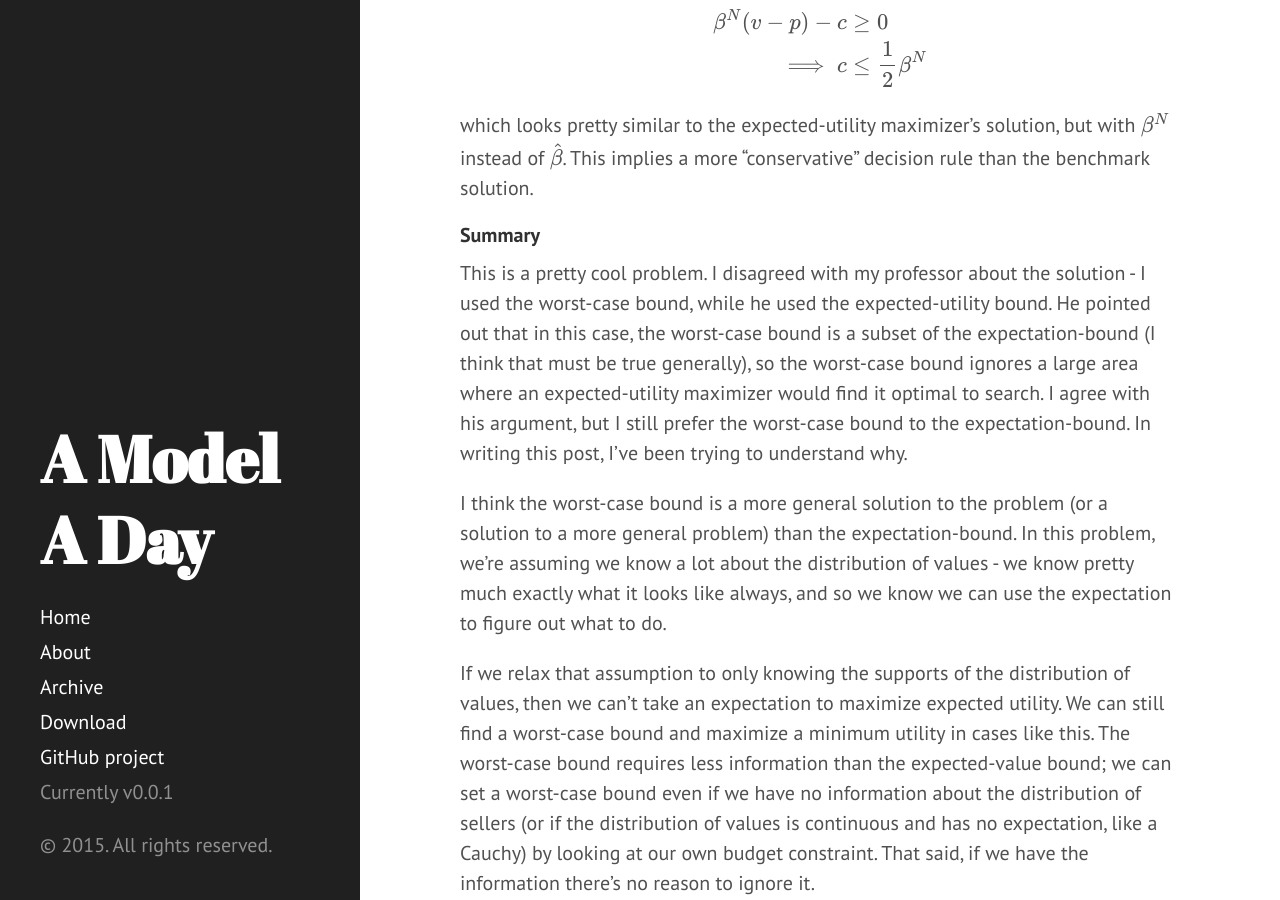
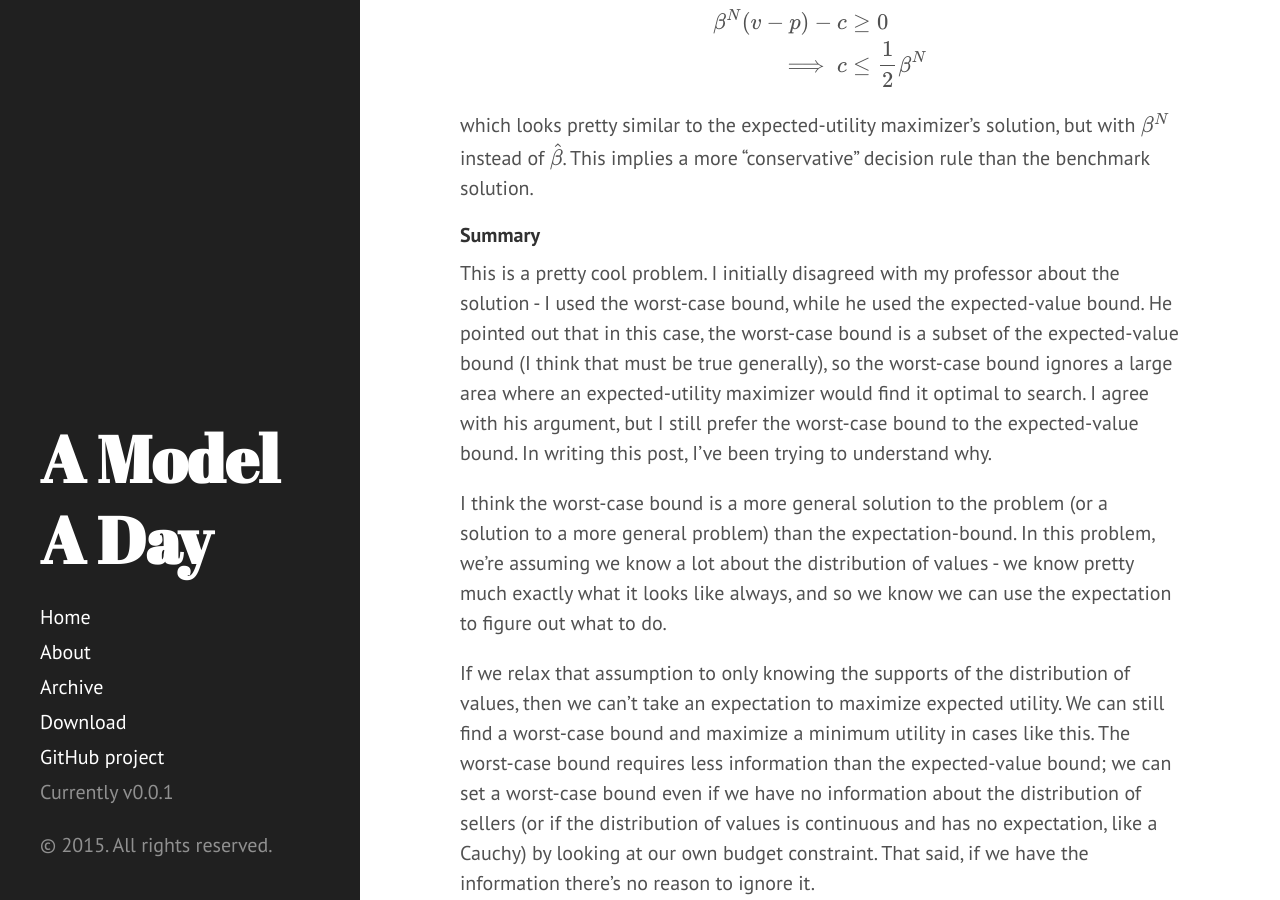
Before and after one commit to akhilrao/akhilrao.github.io, a Jekyll site: the page built from _posts/2015-10-08-imperfect-information-car-search.md, in a window 1280 px wide and 900 px high, scrolled down 1824 px. Built offline with Jekyll 4.4.1, drawn with Linux system fonts in a browser that asks for light colours; Markdown is read by kramdown in place of the engine named in the settings; formulas are drawn with MathJax 3.

Commit message:
fixed typos

```diff
--- a/_posts/2015-10-08-imperfect-information-car-search.md
+++ b/_posts/2015-10-08-imperfect-information-car-search.md
@@ -63,7 +63,7 @@ which looks pretty similar to the expected-utility maximizer's solution, but wit
 
 #### Summary
 
-This is a pretty cool problem. I disagreed with my professor about the solution - I used the worst-case bound, while he used the expected-utility bound. He pointed out that in this case, the worst-case bound is a subset of the expectation-bound (I think that must be true generally), so the worst-case bound ignores a large area where an expected-utility maximizer would find it optimal to search. I agree with his argument, but I still prefer the worst-case bound to the expectation-bound. In writing this post, I've been trying to understand why.
+This is a pretty cool problem. I initially disagreed with my professor about the solution - I used the worst-case bound, while he used the expected-value bound. He pointed out that in this case, the worst-case bound is a subset of the expected-value bound (I think that must be true generally), so the worst-case bound ignores a large area where an expected-utility maximizer would find it optimal to search. I agree with his argument, but I still prefer the worst-case bound to the expected-value bound. In writing this post, I've been trying to understand why.
 
 I think the worst-case bound is a more general solution to the problem (or a solution to a more general problem) than the expectation-bound. In this problem, we're assuming we know a lot about the distribution of values - we know pretty much exactly what it looks like always, and so we know we can use the expectation to figure out what to do.
 
```
Also changed, not shown: 1 other file.
